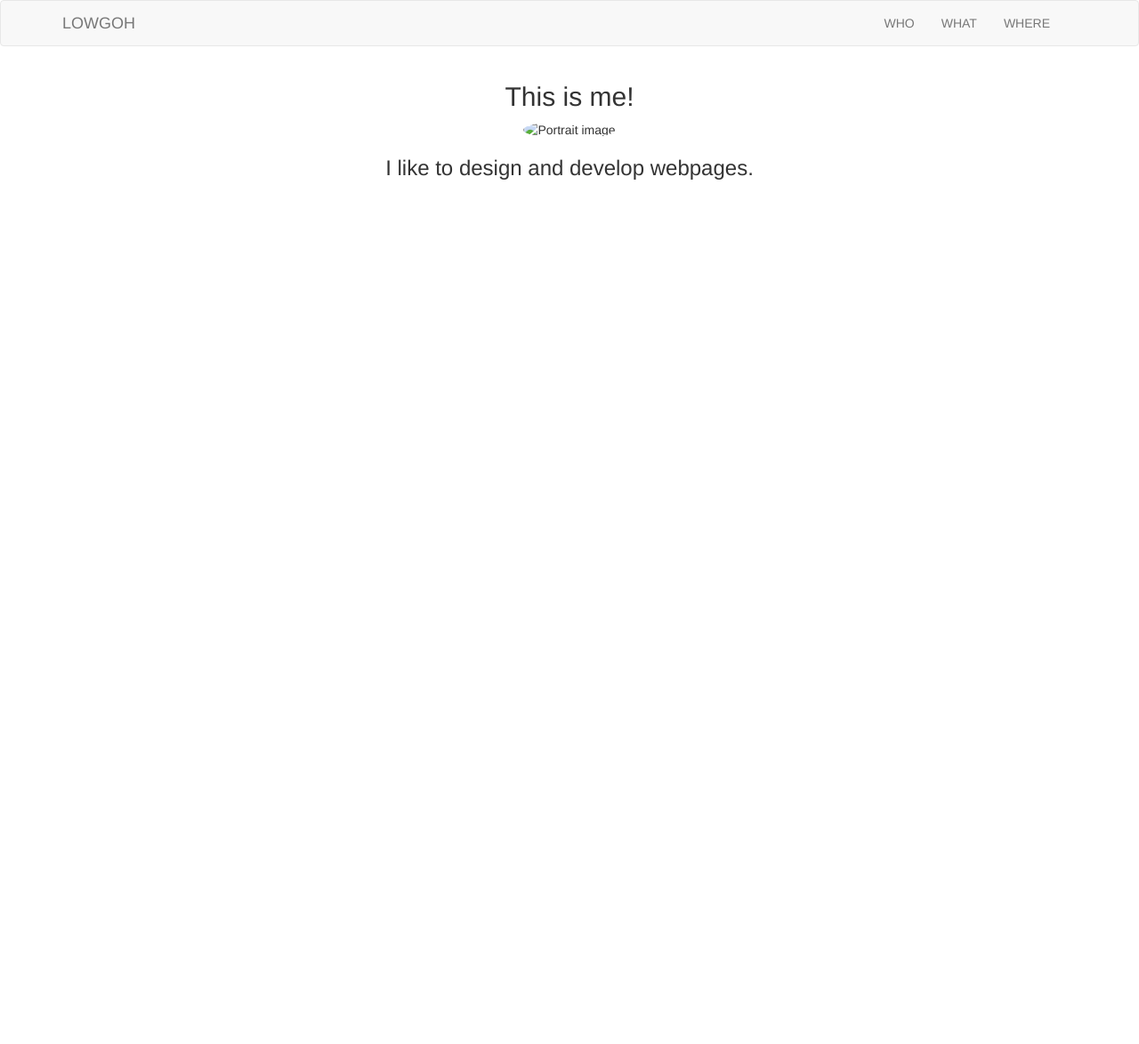
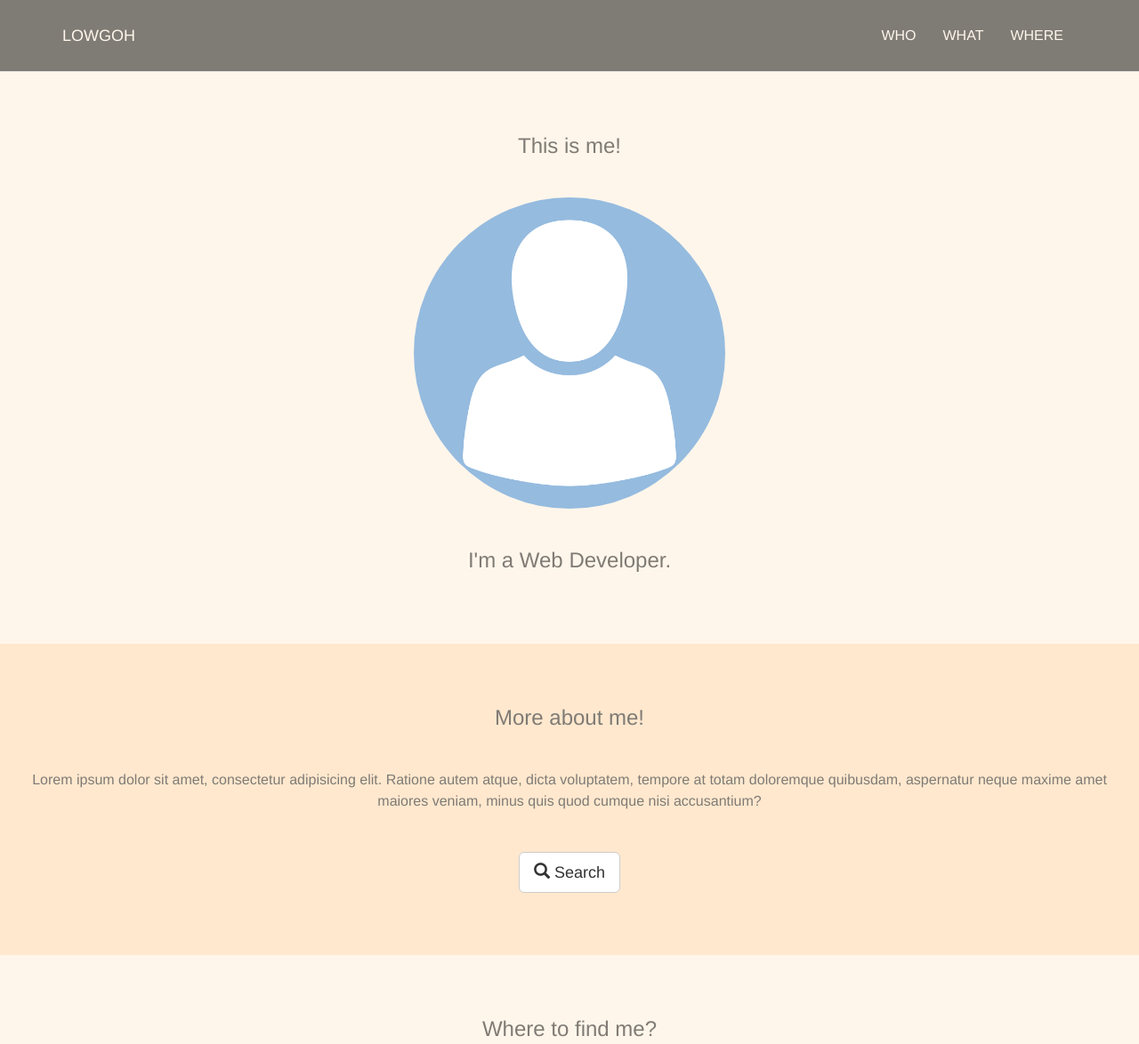
Before and after one commit to jrp712/Simple-Portfolio, a plain HTML site: page index.html in a window 1280 px wide. Shown: the top 1174 px of the page at 89% size. Before the commit the page ends 800 px from the top, so only its background shows below. Drawn offline with nearby package versions, Linux system fonts and the light colour scheme.

Commit message:
Completed markup and styles
added remaining sections and styled page.

```diff
--- a/index.html
+++ b/index.html
@@ -7,6 +7,7 @@
     <title>Simple Bootstrap 3 Portfolio Page</title>
 
     <link rel="stylesheet" href="https://maxcdn.bootstrapcdn.com/bootstrap/3.3.7/css/bootstrap.min.css" integrity="sha384-BVYiiSIFeK1dGmJRAkycuHAHRg32OmUcww7on3RYdg4Va+PmSTsz/K68vbdEjh4u" crossorigin="anonymous">
+    <link rel="stylesheet" href="syles.css">
 
     <!-- HTML5 shim and Respond.js for IE8 support of HTML5 elements and media queries -->
     <!-- WARNING: Respond.js doesn't work if you view the page via file:// -->
@@ -17,7 +18,7 @@
   </head>
   <body>
 
-	<div class="navbar navbar-default">
+	<div class="navbar navbar-default navbar-static-top">
 		<div class="container">
 		    <div class="navbar-header">
 		      <a href="#" class="navbar-brand">LOWGOH</a>
@@ -38,20 +39,47 @@
 		</div>
 	</div> <!-- /.navbar -->
 
-	<div class="container-fluid">
-		<div class="row text-center">
+	<div class="container-fluid text-center padding section-1-color">
+		<div class="row">
 			<div class="col-sm-12">
-				<h2>This is me!</h2>
-				<img src="..." class="img-circle" alt="Portrait image">
-				<h3>I like to design and develop webpages.</h3>
+				<h3 class="margin">This is me!</h3>
+				<img src="img/placeholder.png" class="img-circle img-responsive margin" width="350" height="350" alt="Portrait image" id="portraitPic">
+				<h3>I'm a Web Developer.</h3>
 			</div>
 		</div>
-	</div> <!-- /.This is me -->
+	</div> <!-- /.This is me / Section 1 -->
 
+	<div class="container-fluid text-center padding section-2-color">
+		<div class="row">
+			<div class="col-sm-12">
+				<h3 class="margin">More about me!</h3>
+				<p class="margin">Lorem ipsum dolor sit amet, consectetur adipisicing elit. Ratione autem atque, dicta voluptatem, tempore at totam doloremque quibusdam, aspernatur neque maxime amet maiores veniam, minus quis quod cumque nisi accusantium?</p>
+				<button type="button" class="btn btn-default btn-lg"><span class="glyphicon glyphicon-search" aria-hidden="true"></span> Search</button>
+			</div>
+		</div>
+	</div> <!-- /.About me / Section 2 -->
 
+	<div class="container-fluid text-center padding section-3-color">
+		<h3 class="margin">Where to find me?</h3>
+			<div class="row">
+				<div class="col-sm-4">
+					<p>Lorem ipsum dolor sit amet, consectetur adipisicing elit. Ratione autem atque, dicta voluptatem, tempore at totam doloremque quibusdam, aspernatur neque maxime amet maiores veniam, minus quis quod cumque nisi accusantium?</p>
+					<img class="img-responsive margin" src="img/pic1.jpeg" alt="Scene 1">
+				</div>
+				<div class="col-sm-4">
+					<p>Lorem ipsum dolor sit amet, consectetur adipisicing elit. Ratione autem atque, dicta voluptatem, tempore at totam doloremque quibusdam, aspernatur neque maxime amet maiores veniam, minus quis quod cumque nisi accusantium?</p>
+					<img class="img-responsive margin" src="img/pic2.jpeg" alt="Scene 2">
+				</div>
+				<div class="col-sm-4">
+					<p>Lorem ipsum dolor sit amet, consectetur adipisicing elit. Ratione autem atque, dicta voluptatem, tempore at totam doloremque quibusdam, aspernatur neque maxime amet maiores veniam, minus quis quod cumque nisi accusantium?</p>
+					<img class="img-responsive margin" src="img/pic3.jpeg" alt="Scene 3">
+				</div>
+			</div>
+	</div> <!-- /.Where to find me / Section 3 -->
 
-
-
+	<footer class="container-fluid text-center padding footer-color">
+		<p>Bootstrap 3. Created by Paul</p>
+	</footer>
 
 
     <script src="https://code.jquery.com/jquery-3.2.1.min.js" integrity="sha256-hwg4gsxgFZhOsEEamdOYGBf13FyQuiTwlAQgxVSNgt4=" crossorigin="anonymous"></script>
--- /dev/null
+++ b/syles.css
@@ -0,0 +1,46 @@
+body {
+	line-height: 1.5;
+	font-size: 16px;
+}
+
+.navbar {
+	padding-top: 15px;
+	padding-bottom: 15px;
+	margin-bottom: 0;
+}
+
+h3 {
+	margin-top: 0;
+}
+
+#portraitPic {
+	 display: inline;
+}
+
+.findPics {
+	width: 100%;
+}
+
+.margin {
+	margin-bottom: 45px;
+}
+
+.padding {
+	padding-top: 70px;
+	padding-bottom: 70px;
+}
+
+.section-1-color, .section-3-color {
+	background-color: #FFF6EB;
+	color: #7F7B75;
+}
+
+.section-2-color {
+	background-color: #FFE8CE;
+	color: #7F7B75;
+}
+
+.footer-color, .navbar, .navbar-default .navbar-brand, .navbar-default .navbar-nav>li>a {
+	background-color: #7F7B75;
+	color: #FFF6EB;
+}
```
Also changed, not shown: img/pic1.jpeg (added), img/pic2.jpeg (added), img/pic3.jpeg (added), img/placeholder.png (added).
